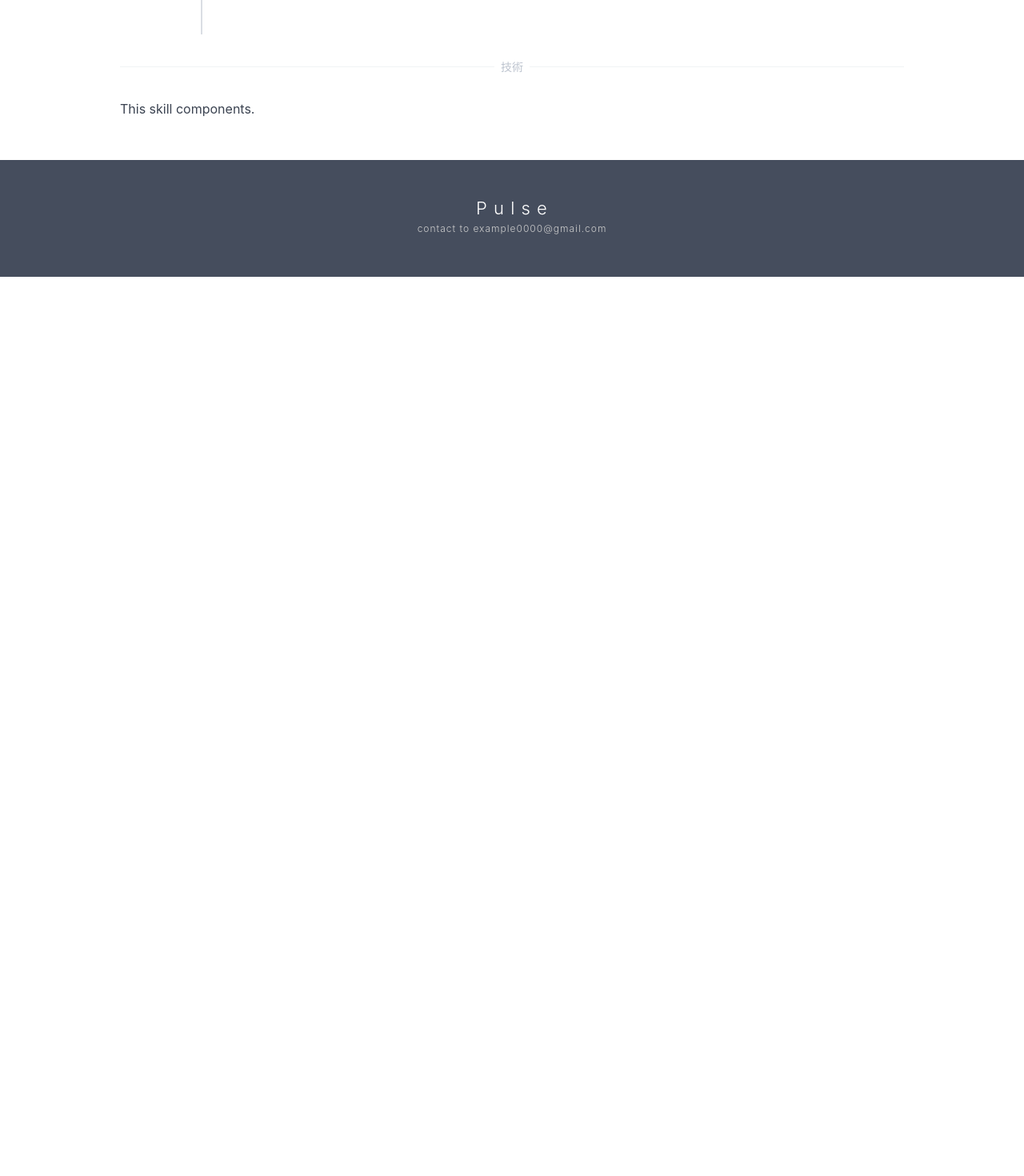
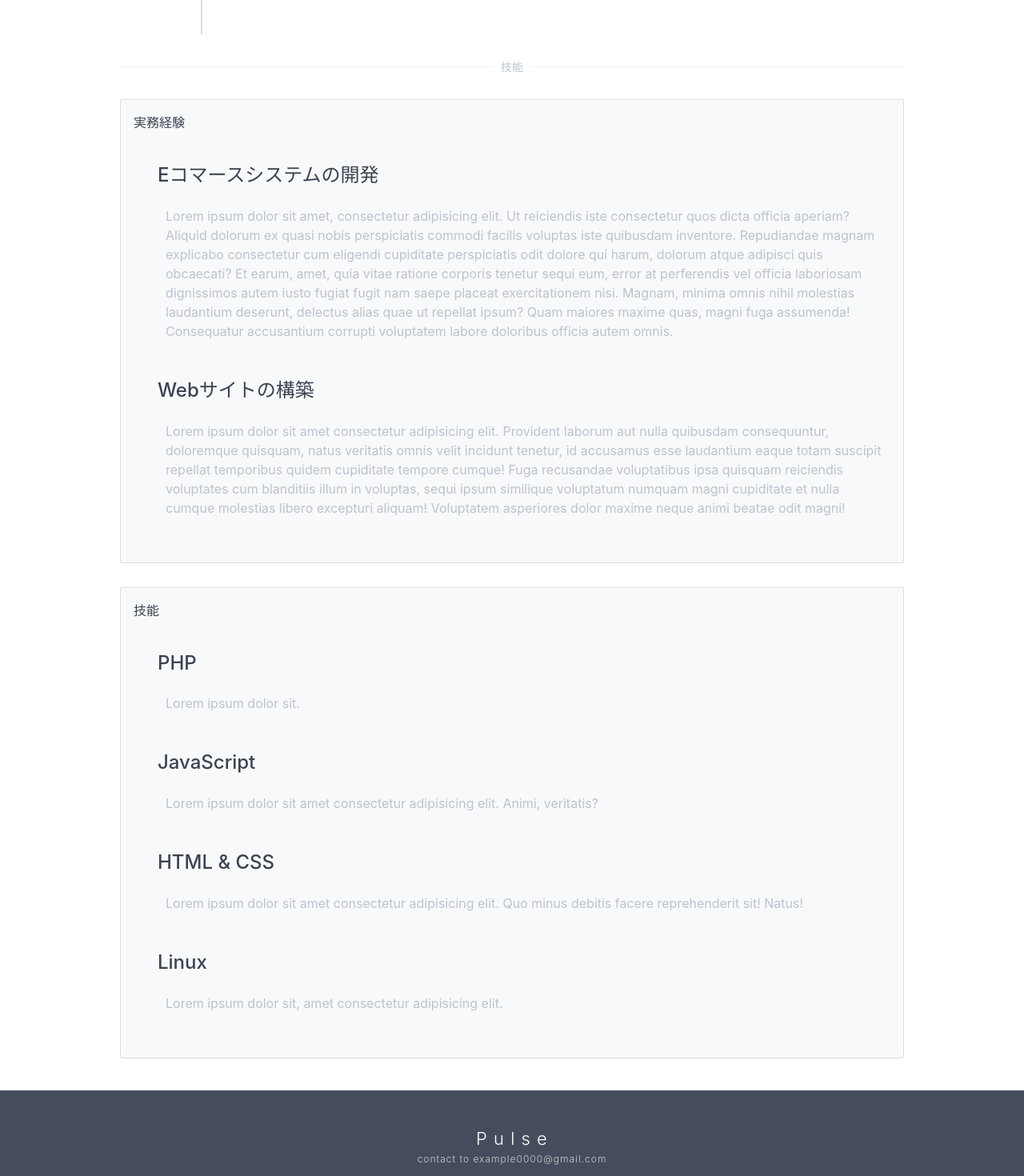
Before and after one commit to ne-peer/pulse, a Nuxt app: page /introduction in a window 1280 px wide. Shown: the part 700-2170 px from the top of the page at 80% size. Before the commit the page ends 1046 px from the top, so only its background shows below. Built offline with nearby package versions, Linux system fonts and the light colour scheme.

Commit message:
[update] add skill panel

```diff
--- a/components/Skill.vue
+++ b/components/Skill.vue
@@ -1,5 +1,97 @@
 <template>
   <section>
-      This skill components.
+    <div class="panel">
+      <div class="panel-header">
+        <div class="panel-title">実務経験</div>
+      </div>
+      <div class="panel-body">
+        <div class="tile">
+          <div class="tile-content">
+            <p class="tile-title" lang="ja"><h4>Eコマースシステムの開発</h4></p>
+            <p class="tile-subtitle text-gray" lang="ja">
+                Lorem ipsum dolor sit amet, consectetur adipisicing elit. Ut reiciendis iste consectetur quos dicta officia aperiam? Aliquid dolorum ex quasi nobis perspiciatis commodi facilis voluptas iste quibusdam inventore. Repudiandae magnam explicabo consectetur cum eligendi cupiditate perspiciatis odit dolore qui harum, dolorum atque adipisci quis obcaecati? Et earum, amet, quia vitae ratione corporis tenetur sequi eum, error at perferendis vel officia laboriosam dignissimos autem iusto fugiat fugit nam saepe placeat exercitationem nisi. Magnam, minima omnis nihil molestias laudantium deserunt, delectus alias quae ut repellat ipsum? Quam maiores maxime quas, magni fuga assumenda! Consequatur accusantium corrupti voluptatem labore doloribus officia autem omnis.
+            </p>
+          </div>
+        </div>
+        <div class="tile">
+          <div class="tile-content">
+            <p class="tile-title" lang="ja"><h4>Webサイトの構築</h4></p>
+            <p class="tile-subtitle text-gray" lang="ja">
+                Lorem ipsum dolor sit amet consectetur adipisicing elit. Provident laborum aut nulla quibusdam consequuntur, doloremque quisquam, natus veritatis omnis velit incidunt tenetur, id accusamus esse laudantium eaque totam suscipit repellat temporibus quidem cupiditate tempore cumque! Fuga recusandae voluptatibus ipsa quisquam reiciendis voluptates cum blanditiis illum in voluptas, sequi ipsum similique voluptatum numquam magni cupiditate et nulla cumque molestias libero excepturi aliquam! Voluptatem asperiores dolor maxime neque animi beatae odit magni!
+            </p>
+          </div>
+        </div>
+      </div>
+      <div class="panel-footer"></div>
+    </div>
+
+    <div class="panel">
+      <div class="panel-header">
+        <div class="panel-title" lang="ja">技能</div>
+      </div>
+      <div class="panel-body">
+        <div class="tile">
+          <!-- <div class="tile-icon">
+            <div class="example-tile-icon">
+              <img src="~static/skill/php-logo.png" height="50" width="50" class="img-responsive" alt="aaa">
+            </div>
+          </div> -->
+          <div class="tile-content">
+            <p class="tile-title"><h4>PHP</h4></p>
+            <p class="tile-subtitle text-gray">
+                Lorem ipsum dolor sit.
+            </p>
+          </div>
+        </div>
+        <div class="tile">
+          <div class="tile-content">
+            <p class="tile-title"><h4>JavaScript</h4></p>
+            <p class="tile-subtitle text-gray">
+                Lorem ipsum dolor sit amet consectetur adipisicing elit. Animi, veritatis?
+            </p>
+          </div>
+        </div>
+        <div class="tile">
+          <div class="tile-content">
+            <p class="tile-title"><h4>HTML & CSS</h4></p>
+            <p class="tile-subtitle text-gray">
+                Lorem ipsum dolor sit amet consectetur adipisicing elit. Quo minus debitis facere reprehenderit sit! Natus!
+            </p>
+          </div>
+        </div>
+        <div class="tile">
+          <div class="tile-content">
+            <p class="tile-title"><h4>Linux</h4></p>
+            <p class="tile-subtitle text-gray">
+                Lorem ipsum dolor sit, amet consectetur adipisicing elit.
+            </p>
+          </div>
+        </div>
+      </div>
+      <div class="panel-footer"></div>
+    </div>
   </section>
 </template>
+
+<style>
+div.panel {
+    margin-bottom: 30px;
+    background-color: #f8f9fa;
+}
+
+div.panel-body {
+    margin-left: 20px;
+}
+
+p.tile-subtitle {
+    margin-left: 10px;
+}
+
+div.tile-icon {
+    margin: 20px;
+}
+
+div.tile-content {
+    margin-left: 10px;
+}
+</style>
--- a/pages/introduction.vue
+++ b/pages/introduction.vue
@@ -1,10 +1,10 @@
 <template>
   <section>
-    <div class="divider text-center aaa" data-content="経歴"></div>
+    <div class="divider text-center" data-content="経歴" lang="ja"></div>
     <div class="section">
       <Career/>
     </div>
-    <div class="divider text-center aaa" data-content="技術"></div>
+    <div class="divider text-center" data-content="技能" lang="ja"></div>
     <div class="section">
       <Skill/>
     </div>
```
Also changed, not shown: static/skill/php-logo.png (added).
